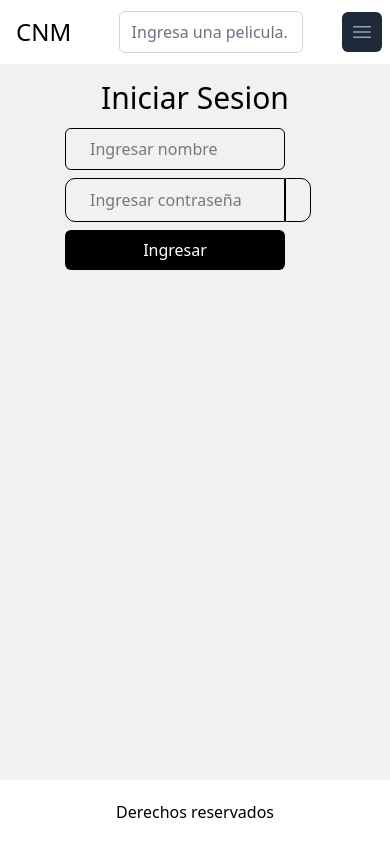
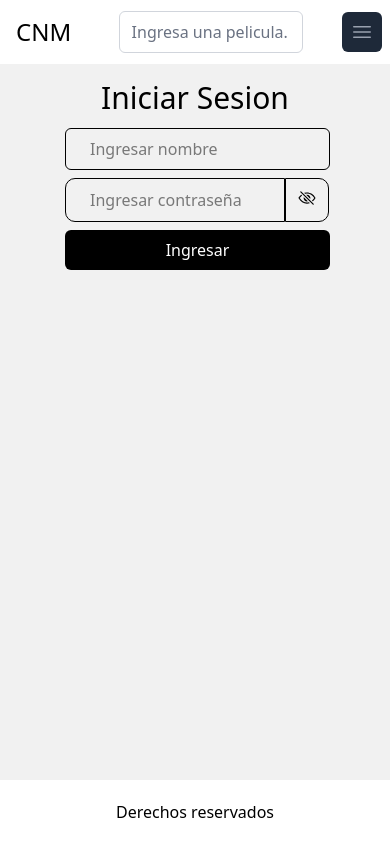
Before and after one commit to cpasquali/Cinemania, a React (Vite) app: page /login in a window 390 px wide. Built offline with nearby package versions, Linux system fonts and the light colour scheme.

Commit message:
se agrego la opcion de un boton para mostrar u ocultar contraseñas

```diff
--- a/src/pages/RegisterForm/RegisterForm.css
+++ b/src/pages/RegisterForm/RegisterForm.css
@@ -16,10 +16,14 @@
   }
 
   .input {
+    width: 265px;
+  }
+
+  .input.password {
     width: 220px;
   }
 
   .btn-auth {
-    width: 220px;
+    width: 265px;
   }
 }
--- a/src/pages/RegisterForm/RegisterForm.jsx
+++ b/src/pages/RegisterForm/RegisterForm.jsx
@@ -121,7 +121,7 @@ export const RegisterForm = () => {
           <input
             type={isShowPassword ? "text" : "password"}
             placeholder="Ingresar contraseña"
-            className="input border border-black h-11 px-6 radius password w-75"
+            className="input password border  border-black h-11 px-6 radius  w-75"
             ref={contraseñaRef}
           />
           <button
```
